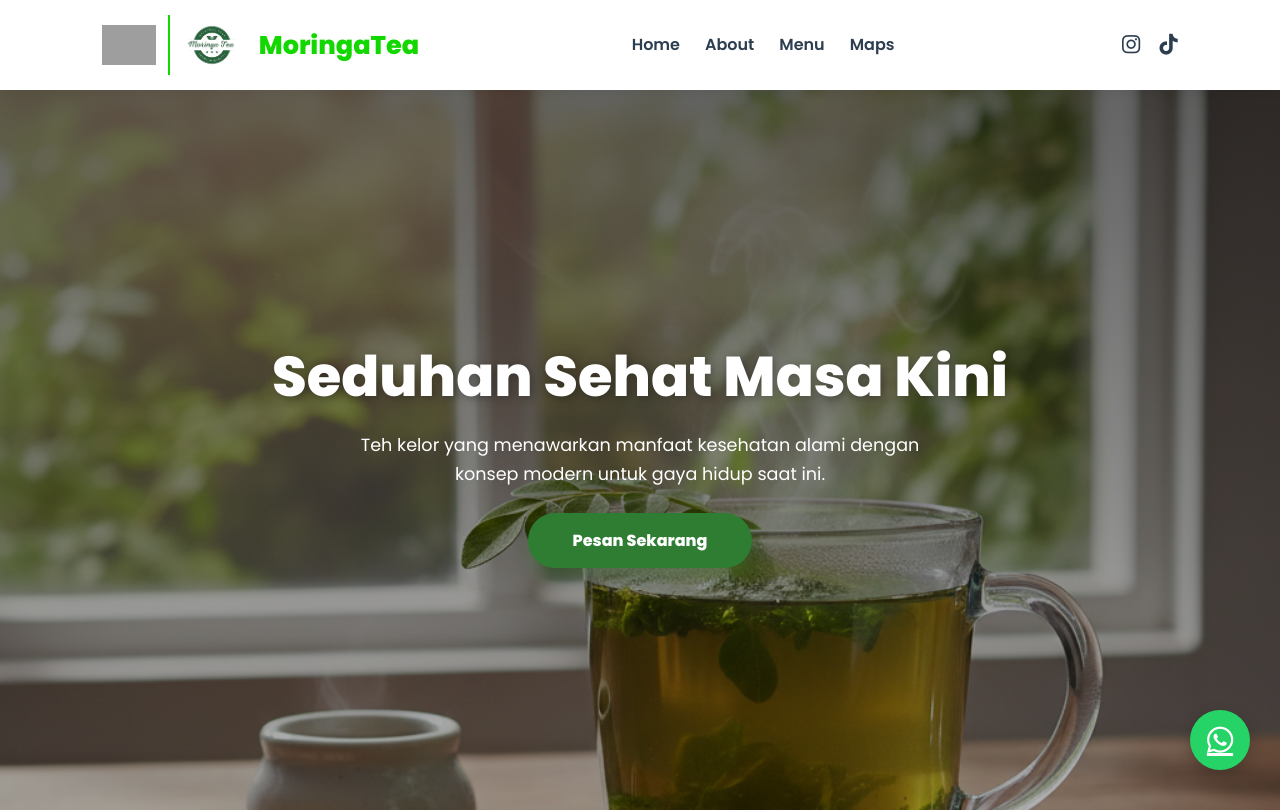
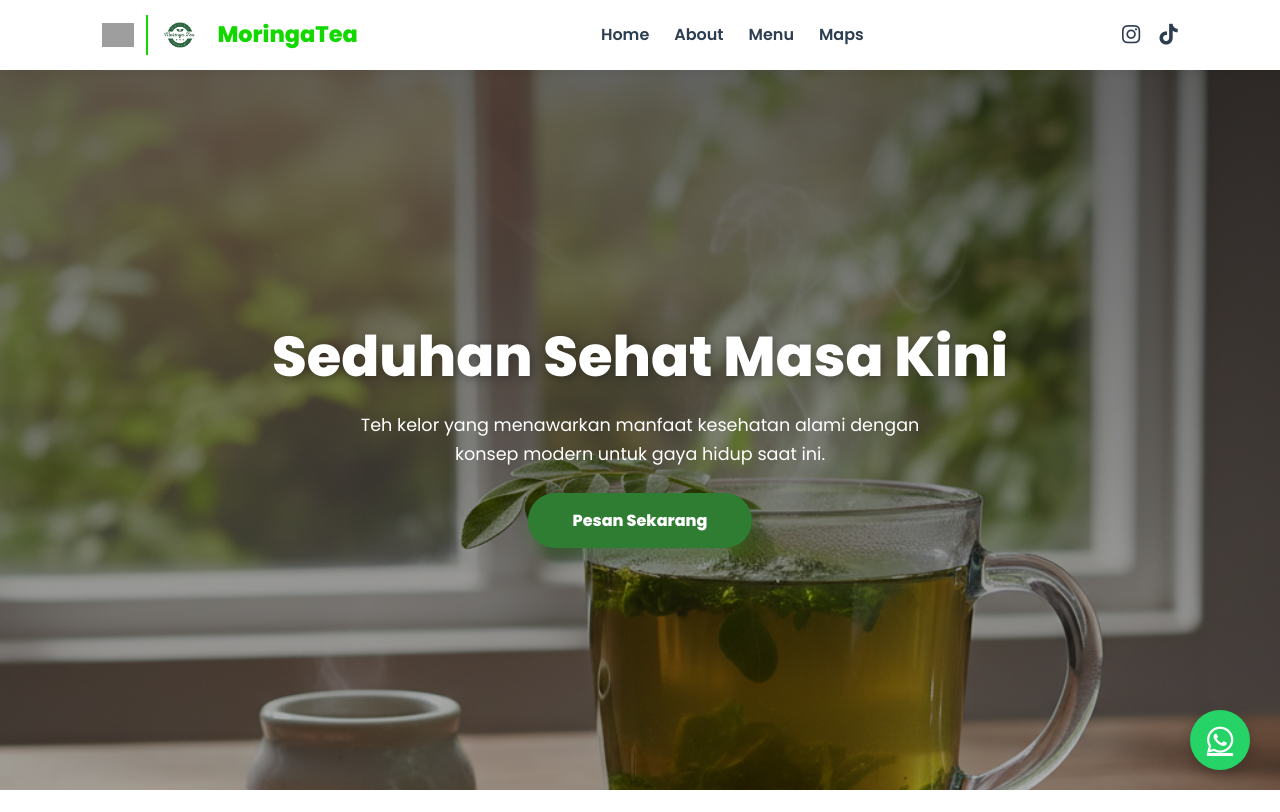
Before and after one commit to moringateaa/moringateaa, a plain HTML site: page index.html in a window 1280 px wide. Shown: the top 812 px of the page. Drawn offline with Linux system fonts and the light colour scheme; grey boxes are pictures that could not be loaded.

Commit message:
Add files via upload

```diff
--- a/index.html
+++ b/index.html
@@ -112,7 +112,7 @@
     <h2 class="section-title">Kunjungi Toko Kami</h2>
     <div class="map-container">
       <iframe
-        src="https://www.google.com/maps/embed?pb=!1m18!1m12!1m3!1d3957.592751433297!2d112.770275!3d-7.287095!2m3!1f0!2f0!3f0!3m2!1i1024!2i768!4f13.1!3m3!1m2!1s0x2dd7fb104889c45b%3A0x6a053229b3f37a5!2sMenur%20Pumpungan%2C%20Sukolilo%2C%20Surabaya!5e0!3m2!1sid!2sid!4v1700000000000"
+        src="https://www.google.com/maps/embed?pb=!1m18!1m12!1m3!1d3957.4950134926216!2d112.76286850882947!3d-7.298146892679045!2m3!1f0!2f0!3f0!3m2!1i1024!2i768!4f13.1!3m3!1m2!1s0x2dd7fa59f7ceaaab%3A0x7b0064db2aec0acd!2sSekolah%20Menengah%20Kejuruan%20Unitomo%20Surabaya!5e0!3m2!1sid!2sid!4v1767881416417!5m2!1sid!2sid"
         width="100%" height="400" style="border:0;" allowfullscreen="" loading="lazy"></iframe>
     </div>
   </section>
--- a/style.css
+++ b/style.css
@@ -128,7 +128,7 @@ nav {
 
 /* Styling Logo Gambar */
 .logo-img {
-  height: 40px;
+  height: 24px;
   /* Sesuaikan tinggi logo */
   width: auto;
   object-fit: contain;
@@ -136,7 +136,7 @@ nav {
 
 /* Ini mengatur logo kedua (logo.png) agar ada pembatasnya */
 .logo img:nth-child(2) {
-  height: 60px;
+  height: 40px;
   border-left: 2px solid #12d800;
   /* Garis pembatas hijau */
   padding-left: 12px;
@@ -146,7 +146,7 @@ nav {
   color: #12d800;
   /* Warna hijau teks logo */
   font-weight: 800;
-  font-size: 1.6rem;
+  font-size: 1.4rem;
   margin-left: 5px;
 }
 
```
